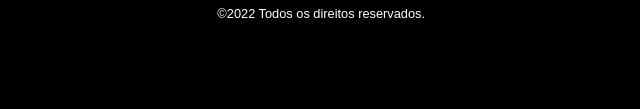
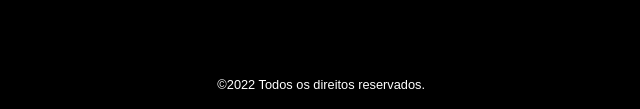
Before and after one commit to Jefferson-HSL/Maratona-Explore-2.0, a plain HTML site: page index.html in a window 1280 px wide. Shown: the part 691-800 px from the top of the page, without its empty margins (306-946 px from the left). Drawn offline with Linux system fonts and the light colour scheme; a web font is replaced by a local one.

Commit message:
first commit

```diff
--- a/style.css
+++ b/style.css
@@ -100,6 +100,15 @@ a h1{
     height: 1.875rem;
 }
 
+footer{
+    display: flex;
+    justify-content: center;
+    width: 100%;
+    height: 1rem;
+    position: fixed;
+    bottom: 1rem;
+}
+
 footer p{
     font-size: 0.8rem;
 }
```
